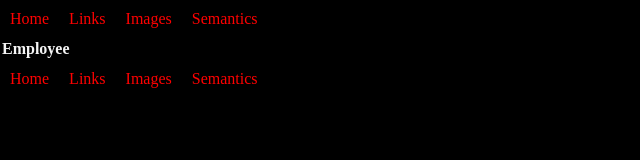
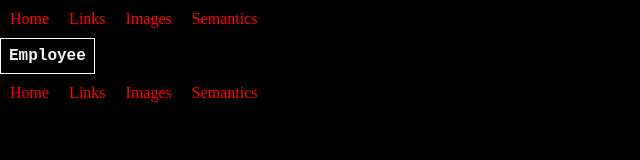
Before and after one commit to Muckring/sample-project, a plain HTML site: page tables.html in a window 1280 px wide. Shown: the whole page, without its empty margins (0-640 px from the left). Drawn offline with Linux system fonts and the light colour scheme.

Commit message:
added table styles to styles.css

```diff
--- a/styles.css
+++ b/styles.css
@@ -22,3 +22,10 @@ li {
     list-style-type: none;
     margin: 10px;
 }
+
+table, tr, th, td, caption {
+    border: 1px, solid white;
+    font-family: 'Courier New', Courier, monospace;
+    border-collapse: collapse;
+    padding: 0.5rem;
+}
```
